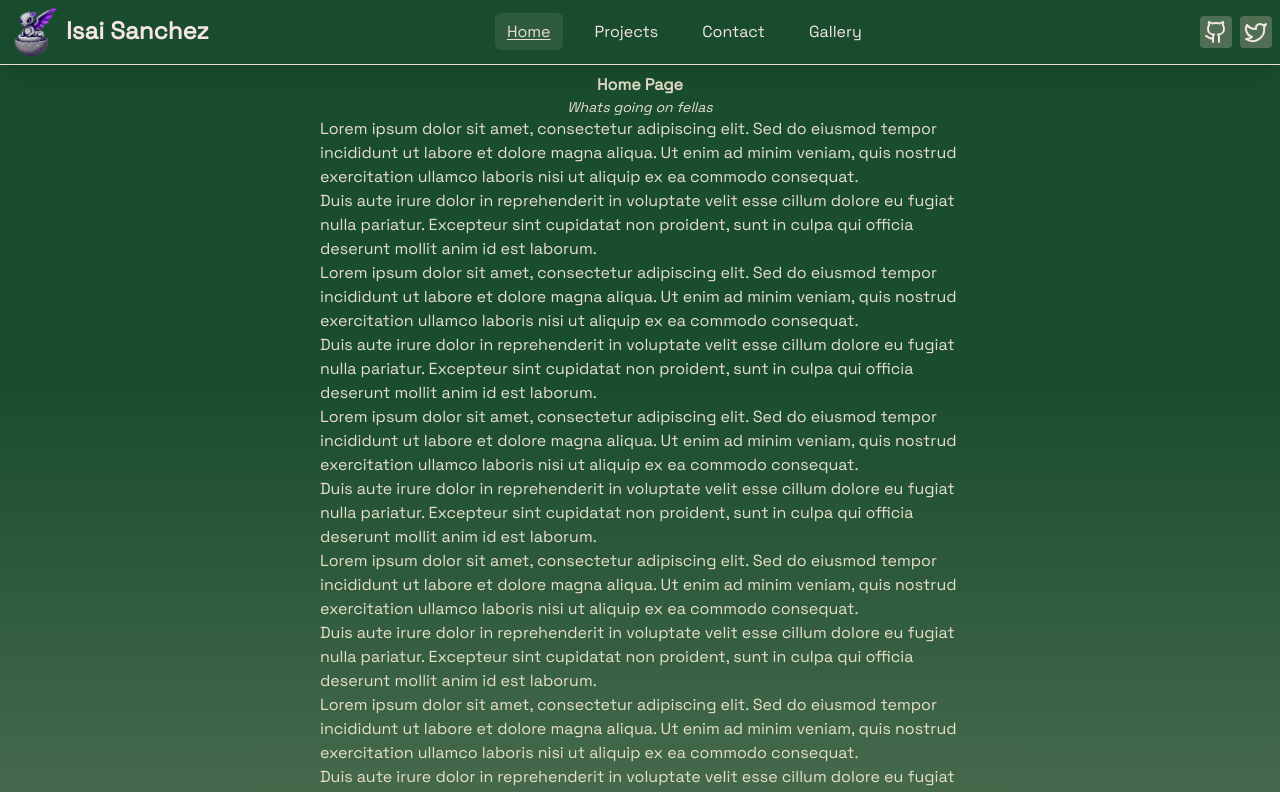
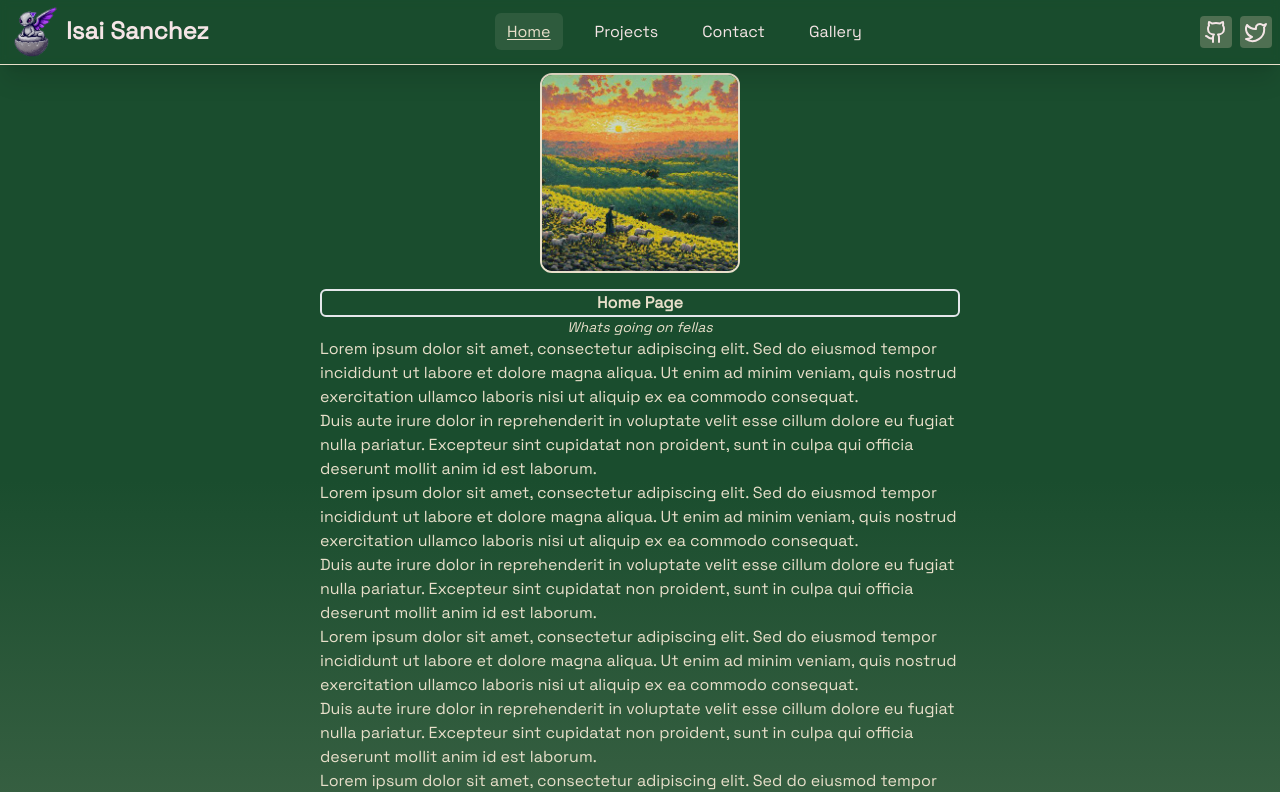
Before and after one commit to rahuljangirwork/rahuljangir.work, a Next.js app: page / in a window 1280 px wide. Shown: the top 792 px of the page. Built offline with nearby package versions, Linux system fonts and the light colour scheme.

Commit message:
messing around with divs and centering images lol

```diff
--- a/app/page.tsx
+++ b/app/page.tsx
@@ -1,8 +1,22 @@
+import Image from "next/image";
+
 export default function Home() {
   return (
     <div className="flex w-full h-full justify-center">
       <div className="flex flex-col w-[50%] text-palette-2">
-        <h1 className="font-bold text-center">Home Page</h1>
+        <div className="w-full flex justify-center mb-4">
+          <Image
+            src="/shepherd.jpg"
+            width={200}
+            height={200}
+            sizes="100vw"
+            alt="Isai Professional Headshot"
+            className="flex border-2 border-palette-2 rounded-xl"
+          />
+        </div>
+        <h1 className="font-bold text-center border-2 border-palette-4 rounded-md">
+          Home Page
+        </h1>
         <p className="text-center text-sm italic">Whats going on fellas</p>
         {[...Array(6)].map((_, index) => (
           <p key={index}>
```
